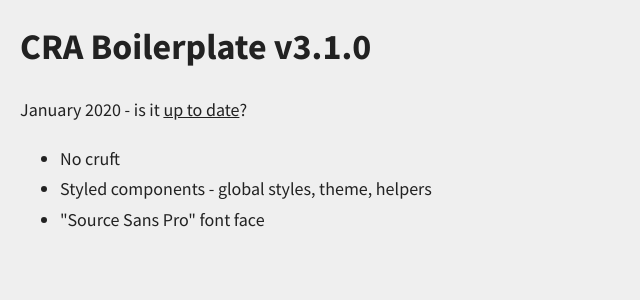
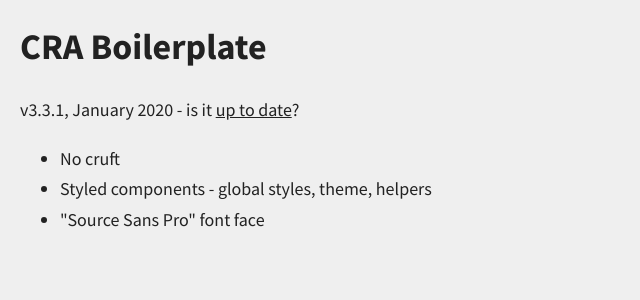
Before and after one commit to murbar/cra-boilerplate, a React (Create React App) app: page / in a window 1280 px wide. Shown: the top 300 px of the page, without its empty margins (0-640 px from the left). Built offline with nearby package versions, Linux system fonts and the light colour scheme.

Commit message:
Move version

```diff
--- a/src/App.js
+++ b/src/App.js
@@ -11,7 +11,7 @@
     <Styles>
       <Header />
       <p>
-        January 2020 - is it{' '}
+        v3.3.1, January 2020 - is it{' '}
         <a href="https://github.com/facebook/create-react-app/releases">up to date</a>?
       </p>
       <ul>
--- a/src/components/Header.js
+++ b/src/components/Header.js
@@ -6,7 +6,7 @@
 export default function Header() {
   return (
     <Styles>
-      <h1>CRA Boilerplate v3.1.0</h1>
+      <h1>CRA Boilerplate</h1>
     </Styles>
   );
 }
```
